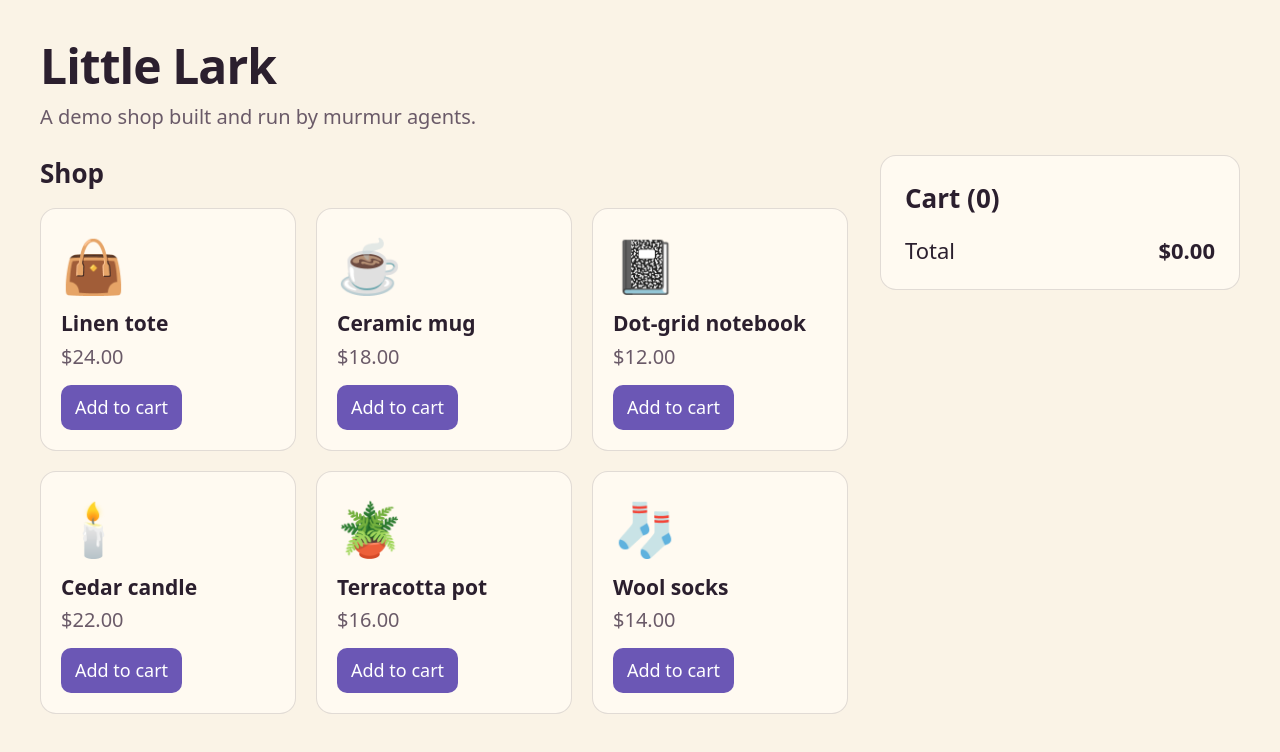
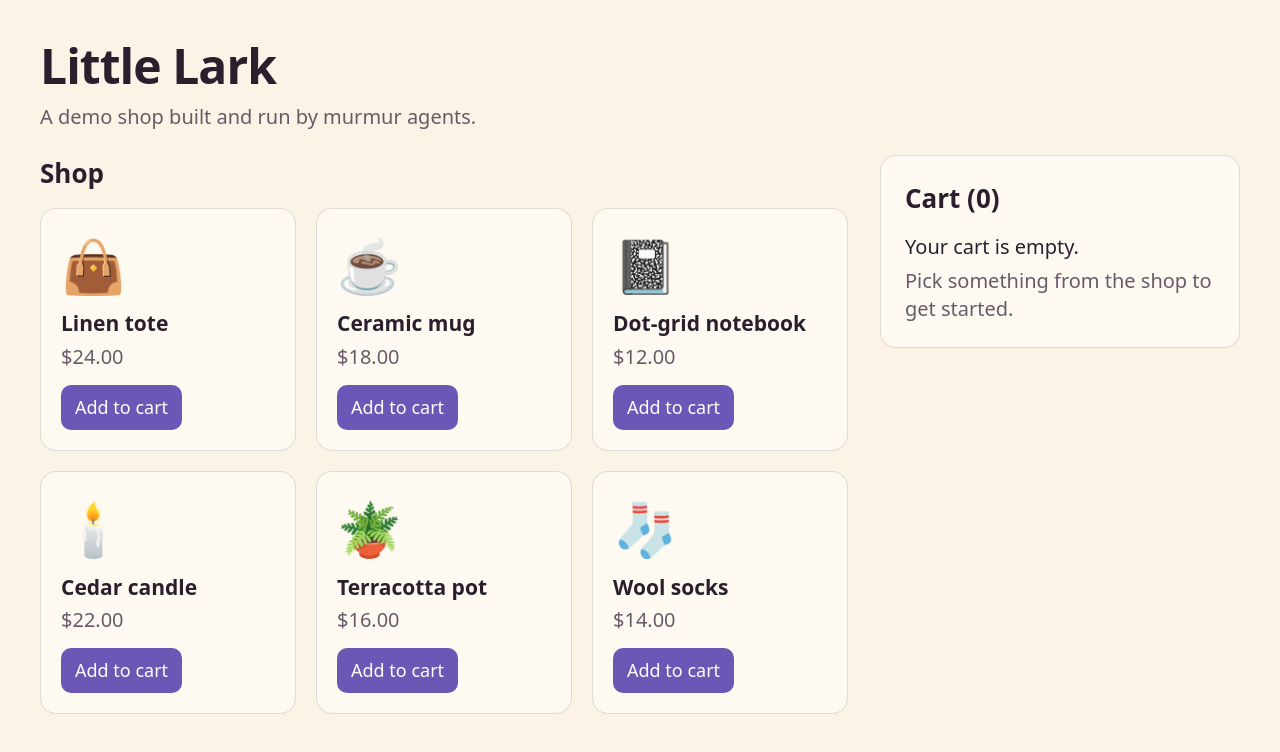
Before and after one commit to magik-ai/murmur-demo, a website with bundled scripts: page public/index.html in a window 1280 px wide. Built offline with nearby package versions, Linux system fonts and the light colour scheme.

Commit message:
Feat: show a friendly empty state in the cart

```diff
--- a/public/app.js
+++ b/public/app.js
@@ -1,5 +1,5 @@
 import { PRODUCTS } from "./products.js";
-import { addItem, removeItem, count, total, formatPrice } from "./cart.js";
+import { addItem, removeItem, count, isEmpty, total, formatPrice } from "./cart.js";
 
 const KEY = "cart";
 let cart = load();
@@ -35,7 +35,15 @@ function renderProducts() {
 
 function renderCart() {
   const list = document.getElementById("cart-items");
-  list.innerHTML = Object.entries(cart)
+  const empty = isEmpty(cart);
+  document.querySelector(".cart .total").hidden = empty;
+  list.innerHTML = empty
+    ? `
+        <li class="empty">
+          <p>Your cart is empty.</p>
+          <p class="hint">Pick something from the shop to get started.</p>
+        </li>`
+    : Object.entries(cart)
     .map(([id, qty]) => {
       const p = PRODUCTS.find((x) => x.id === id);
       if (!p) return "";
--- a/public/cart.js
+++ b/public/cart.js
@@ -18,6 +18,10 @@ export function count(cart) {
   return Object.values(cart).reduce((sum, qty) => sum + qty, 0);
 }
 
+export function isEmpty(cart) {
+  return count(cart) === 0;
+}
+
 export function total(cart, products) {
   return Object.entries(cart).reduce((sum, [id, qty]) => {
     const product = products.find((p) => p.id === id);
--- a/public/styles.css
+++ b/public/styles.css
@@ -61,8 +61,12 @@ button {
   padding: 10px 0;
   border-bottom: 1px solid var(--line);
 }
+.cart li.empty { display: block; border-bottom: 0; padding: 0; }
+.cart li.empty p { margin: 0; }
+.cart li.empty .hint { margin-top: 6px; color: var(--muted); }
 .remove { background: transparent; color: var(--ink); border: 1px solid var(--line); padding: 4px 12px; }
 .total { display: flex; justify-content: space-between; margin: 18px 0 0; font-size: 1.1rem; }
+.total[hidden] { display: none; }
 @media (max-width: 800px) {
   .layout { grid-template-columns: 1fr; padding: 16px 20px 40px; }
   .grid { grid-template-columns: repeat(2, 1fr); }
```
Also changed, not shown: test/cart.test.js (+7 -1 lines).
